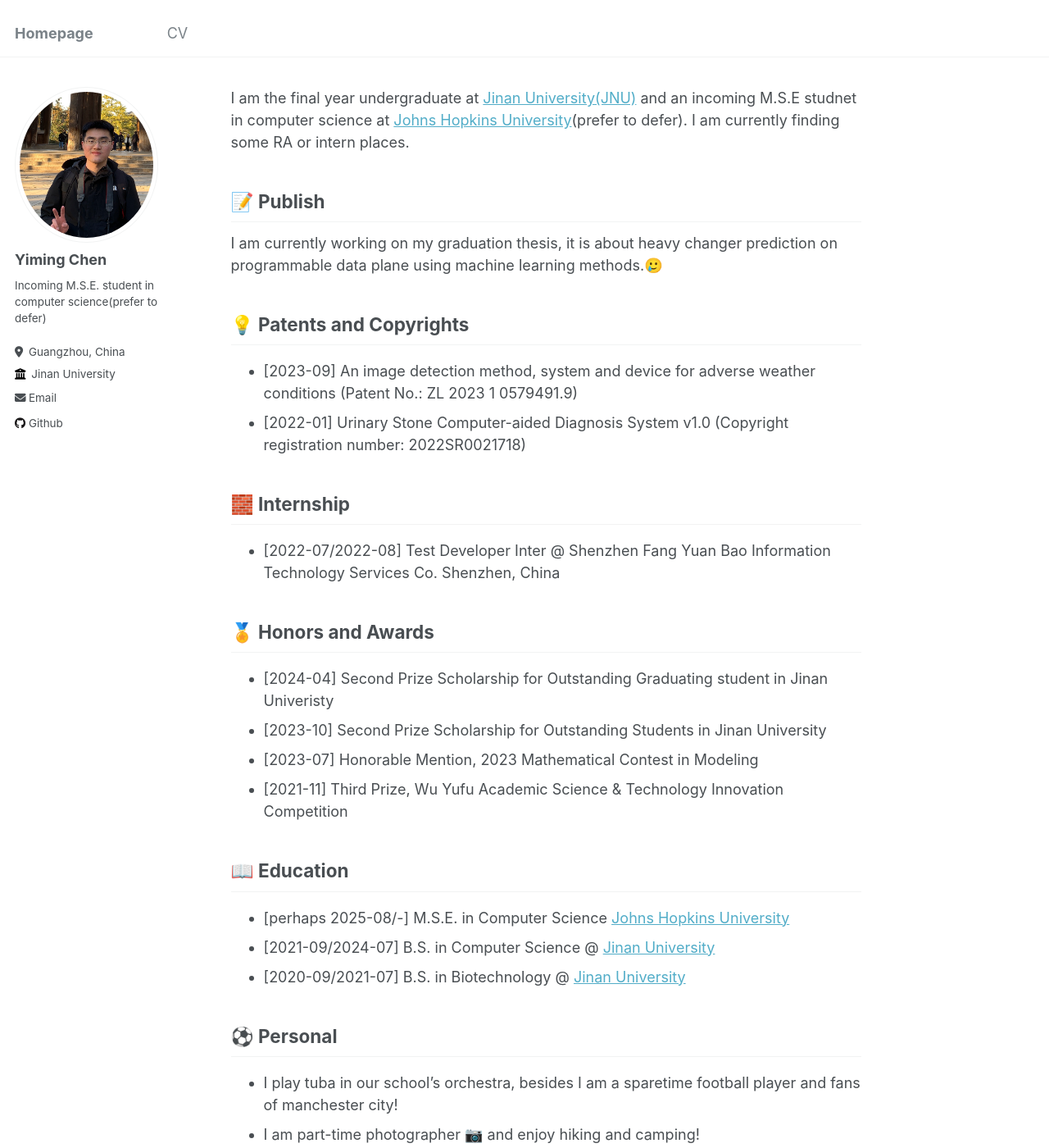
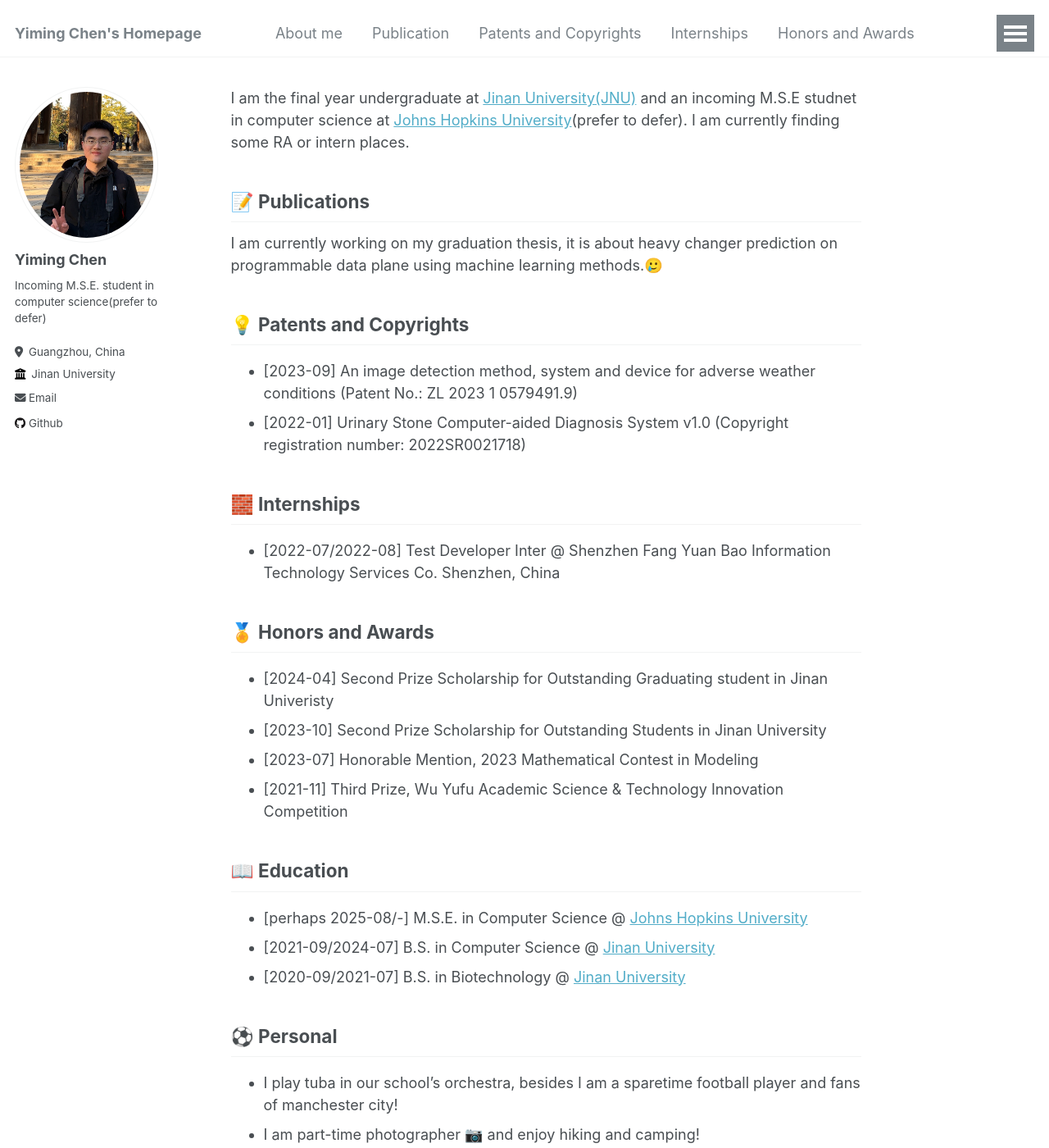
Before and after one commit to xuanquanchen/xuanquanchen.github.io, a Jekyll site: the page built from _pages/about.md, in a window 1280 px wide and 1400 px high. Shown: the whole window at 82% size. Built offline with Jekyll 4.4.1, drawn with Linux system fonts in a browser that asks for light colours.

```diff
--- a/_config.yml
+++ b/_config.yml
@@ -8,7 +8,7 @@
 
 # Basic Site Settings
 locale                   : "en-US"
-title                    : "Homepage"
+title                    : "Yiming Chen's Homepage"
 title_separator          : "-"
 name                     : &name "Your Name"
 description              : &description "personal description"
--- a/_pages/about.md
+++ b/_pages/about.md
@@ -5,37 +5,37 @@ redirect_from:
   - /about/
   - /about.html
 ---
-
+<span id="about"> </span>
 I am the final year undergraduate at [Jinan University(JNU)](https://english.jnu.edu.cn) and an incoming M.S.E studnet in computer science at [Johns Hopkins University](https://www.cs.jhu.edu)(prefer to defer). I am currently finding some RA or intern places.
 
-📝 Publish
+📝 <span id="publications">Publications</span>
 ------
 I am currently working on my graduation thesis, it is about heavy changer prediction on programmable data plane using machine learning methods.🥲
 
-💡 Patents and Copyrights
+💡 <span id="patents and copyrights">Patents and Copyrights</span>
 ------
 + [2023-09] An image detection method, system and device for adverse weather conditions (Patent No.: ZL 2023 1 0579491.9)
 + [2022-01] Urinary Stone Computer-aided Diagnosis System v1.0 (Copyright registration number: 2022SR0021718)
 
-🧱 Internship
+🧱 <span id="internships">Internships</span>
 ------
 + [2022-07/2022-08] Test Developer Inter @ Shenzhen Fang Yuan Bao Information Technology Services Co.  Shenzhen, China
 
 
-🏅 Honors and Awards
+🏅 <span id="honors and awards">Honors and Awards</span>
 ------
 + [2024-04] Second Prize Scholarship for Outstanding Graduating student in Jinan Univeristy
 + [2023-10] Second Prize Scholarship for Outstanding Students in Jinan University
 + [2023-07] Honorable Mention, 2023 Mathematical Contest in Modeling
 + [2021-11] Third Prize, Wu Yufu Academic Science & Technology Innovation Competition
 
-📖 Education
+📖 <span id="education">Education</span>
 ------
-+ [perhaps 2025-08/-] M.S.E. in Computer Science [Johns Hopkins University](https://www.jhu.edu)
++ [perhaps 2025-08/-] M.S.E. in Computer Science @ [Johns Hopkins University](https://www.jhu.edu)
 + [2021-09/2024-07] B.S. in Computer Science @ [Jinan University](https://english.jnu.edu.cn)
 + [2020-09/2021-07] B.S. in Biotechnology @ [Jinan University](https://english.jnu.edu.cn)
 
-⚽️ Personal
+⚽️ <span id="personal">Personal</span>
 ------
 + I play tuba in our school's orchestra, besides I am a sparetime football player and fans of manchester city!
 + I am part-time photographer 📷 and enjoy hiking and camping!
```
Also changed, not shown: _data/navigation.yml (+21 -0 lines).
